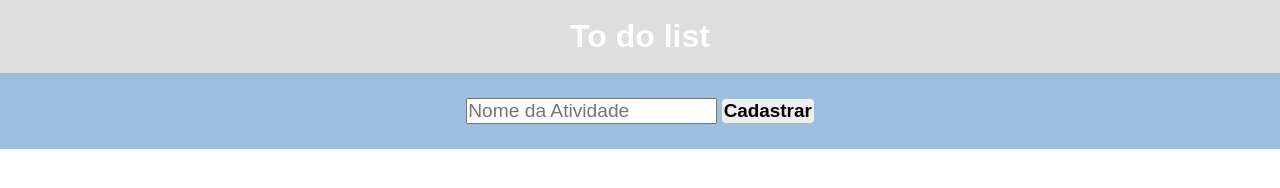
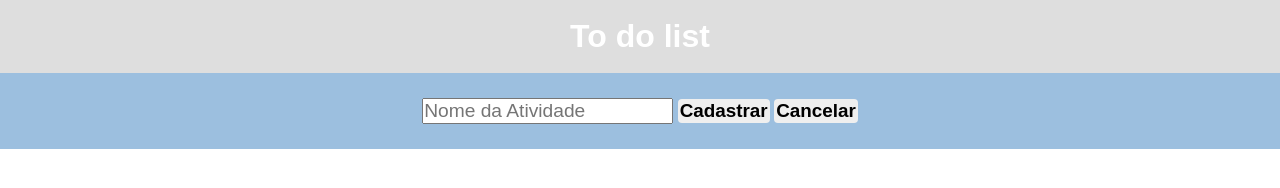
Before and after one commit to stn8m0n/jquery_exer_ebac, a plain HTML site: page index.html in a window 1280 px wide. Drawn offline with nearby package versions, Linux system fonts and the light colour scheme.

Commit message:
reset button

```diff
--- a/index.html
+++ b/index.html
@@ -16,6 +16,7 @@
         <form>
                 <input type="text" id="novo" placeholder="Nome da Atividade">
                 <button type="submit" id="send-button"> Cadastrar</button>
+                <button type="reset">Cancelar</button>
         </form>
         <div class="list">
             <h2>Lista de Atividades</h2>
```
